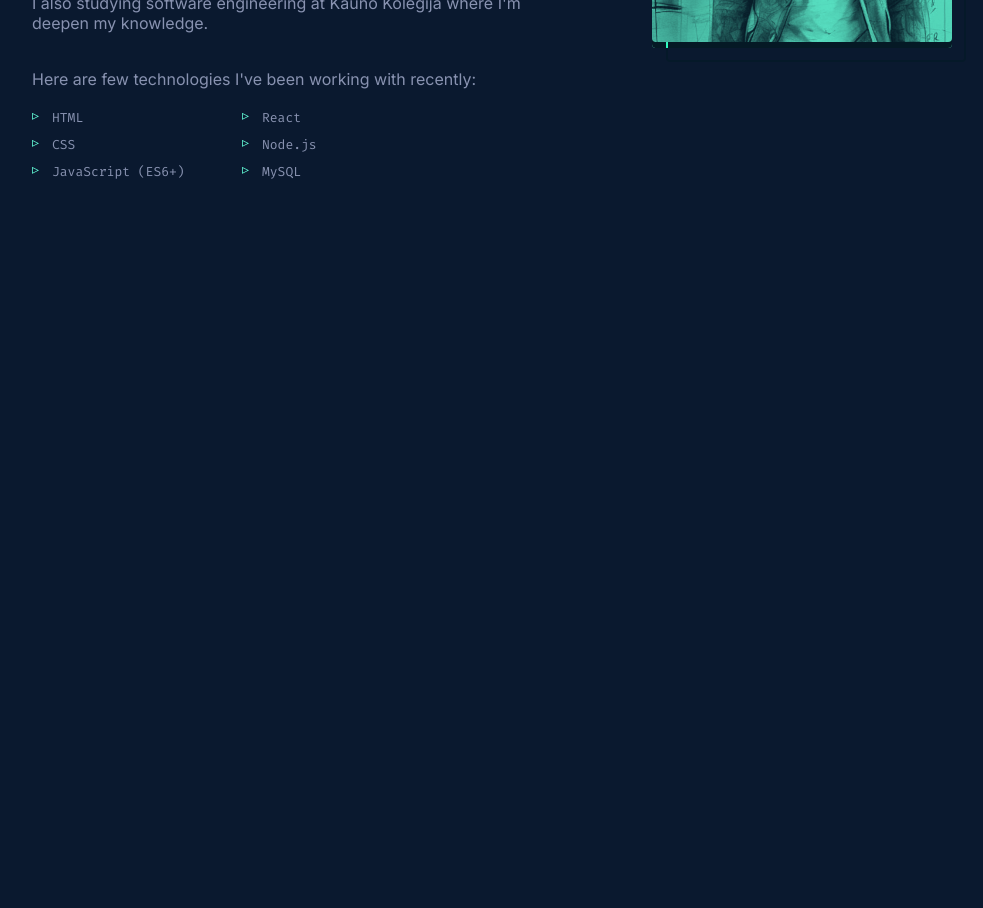
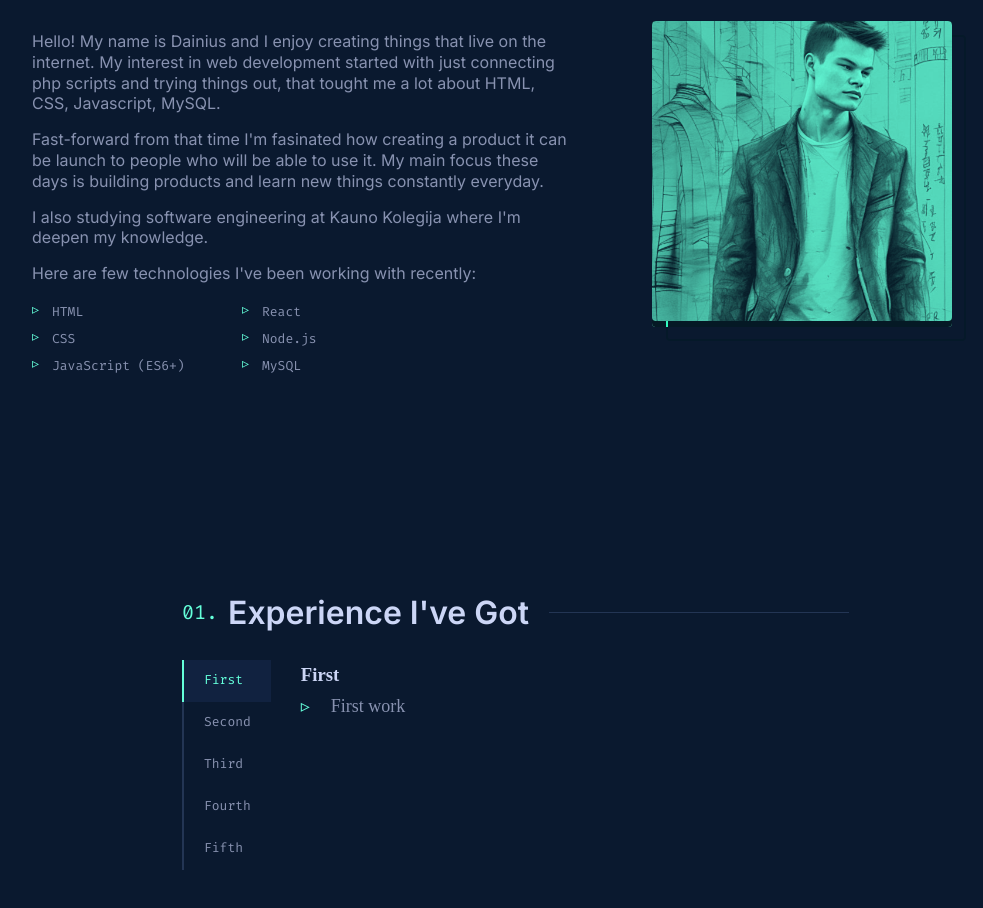
Before and after one commit to lastwon/Portfolio, a React (Create React App) app in the folder portfolio/: page / in a window 1280 px wide. Shown: the part 1140-2048 px from the top of the page, without its empty margins (108-1091 px from the left). Before the commit the page ends 1331 px from the top, so only its background shows below. Built offline with nearby package versions, Linux system fonts and the light colour scheme.

Commit message:
Implemented how should work Experience section, also couple of fixes in a code

```diff
--- a/portfolio/src/App.js
+++ b/portfolio/src/App.js
@@ -2,6 +2,7 @@ import Nav from "./components/Nav";
 import "../src/styles/index.css";
 import Hero from "./components/Hero";
 import About from "./components/About";
+import Jobs from "./components/Jobs";
 
 function App() {
   return (
@@ -9,6 +10,7 @@ function App() {
       <Nav />
       <Hero />
       <About />
+      <Jobs />
     </>
   );
 }
--- /dev/null
+++ b/portfolio/src/components/Job.js
@@ -0,0 +1,17 @@
+import React from "react";
+import "../styles/jobs.css";
+
+const Job = ({ id, title, desc }) => {
+  return (
+    <div className="job-panels">
+      <div className="job-panel">
+        <h3>{title}</h3>
+        <ul>
+          <li>{desc}</li>
+        </ul>
+      </div>
+    </div>
+  );
+};
+
+export default Job;
--- /dev/null
+++ b/portfolio/src/components/Jobs.js
@@ -0,0 +1,53 @@
+import React, { useState } from "react";
+import "../styles/jobs.css";
+import Job from "./Job";
+
+const Jobs = () => {
+  const [selectedJobId, setSelectedJobId] = useState(1);
+
+  const handleJobButtonClick = (id) => {
+    setSelectedJobId(id);
+  };
+
+  const jobs = [
+    { id: 1, title: "First", desc: "First work" },
+    { id: 2, title: "Second", desc: "Work" },
+    { id: 3, title: "Third", desc: "Work" },
+    { id: 4, title: "Fourth", desc: "Work" },
+    { id: 5, title: "Fifth", desc: "Work" },
+  ];
+
+  return (
+    <section className="experience">
+      <h2 className="numbered-heading">Experience I've Got</h2>
+      <div className="innerr">
+        <div className="job-list">
+          {jobs.map((job) => (
+            <button
+              key={job.id}
+              className={`job-button ${
+                job.id === selectedJobId ? "active" : ""
+              }`}
+              onClick={() => handleJobButtonClick(job.id)}
+            >
+              <span>{job.title}</span>
+            </button>
+          ))}
+        </div>
+        <div className="jobs">
+          {selectedJobId &&
+            jobs.map(
+              (job) =>
+                job.id === selectedJobId && (
+                  <span key={job.id} className="show">
+                    <Job id={job.id} title={job.title} desc={job.desc} />
+                  </span>
+                )
+            )}
+        </div>
+      </div>
+    </section>
+  );
+};
+
+export default Jobs;
--- a/portfolio/src/styles/about.css
+++ b/portfolio/src/styles/about.css
@@ -16,6 +16,10 @@ h2 {
   margin: 20px 0 0 0;
   overflow: hidden;
   list-style: none;
+}
+
+p:nth-child(1) {
+  margin-top: 10px;
 }
 
 .skills-list li {
--- a/portfolio/src/styles/index.css
+++ b/portfolio/src/styles/index.css
@@ -87,6 +87,7 @@ main {
 
 section {
   margin: 0 auto;
+  padding: 100px 0;
   max-width: 1000px;
 }
 
@@ -130,7 +131,7 @@ a:focus {
   display: flex;
   align-items: center;
   position: relative;
-  margin: 10px 0 25px;
+  margin: 10px 0px 30px;
   width: 100%;
   font-size: clamp(26px, 5vw, var(--fz-heading));
   white-space: nowrap;
--- /dev/null
+++ b/portfolio/src/styles/jobs.css
@@ -0,0 +1,91 @@
+@import url("index.css");
+
+.experience {
+  max-width: 700px;
+}
+
+.innerr {
+  display: flex;
+  gap: 25px;
+  align-items: flex-start;
+}
+
+.job-list {
+  position: relative;
+  z-index: 3;
+  width: max-content;
+  padding: 0;
+  margin: 0;
+  list-style: none;
+}
+
+.job-button {
+  display: flex;
+  align-items: center;
+  width: 100%;
+  height: 42px;
+  padding: 0 20px 2px;
+  background-color: transparent;
+  border-left: 2px solid var(--lightest-navy);
+  font-family: var(--font-mono);
+  font-size: var(--fz-xs);
+  text-align: left;
+  white-space: nowrap;
+  outline: 0px;
+  color: var(--slate);
+  transition: all 0.25s cubic-bezier(0.645, 0.045, 0.355, 1);
+}
+
+button {
+  cursor: pointer;
+  border: 0px none;
+}
+
+.job-button:hover,
+.job-button:focus {
+  background-color: var(--light-navy);
+  color: var(--green);
+  outline: 0px;
+}
+
+.job-button:active,
+.job-button:focus {
+  border-left: 2px solid var(--green);
+}
+
+.job-panels {
+  position: relative;
+  width: 100%;
+}
+
+.job-panel {
+  width: 100%;
+  height: auto;
+  padding: 5px 5px;
+}
+
+.job-panel ul {
+  padding: 0;
+  margin: 0;
+  list-style: none;
+  font-size: var(--fz-lg);
+}
+
+.job-panel ul li {
+  position: relative;
+  padding-left: 30px;
+  margin-bottom: 10px;
+}
+
+.job-panel ul li:before {
+  content: "▹";
+  position: absolute;
+  left: 0;
+  color: var(--green);
+}
+
+.active {
+  border-left: 2px solid var(--green);
+  color: var(--green);
+  background-color: var(--light-navy);
+}
--- a/portfolio/src/styles/nav.css
+++ b/portfolio/src/styles/nav.css
@@ -36,6 +36,9 @@ ol li {
   position: relative;
   counter-increment: item 1;
   padding: 10px;
+  font-size: var(--fz-xs);
+  font-family: var(--font-mono);
+  color: var(--lightest-slate);
 }
 
 ol li:before {
```
